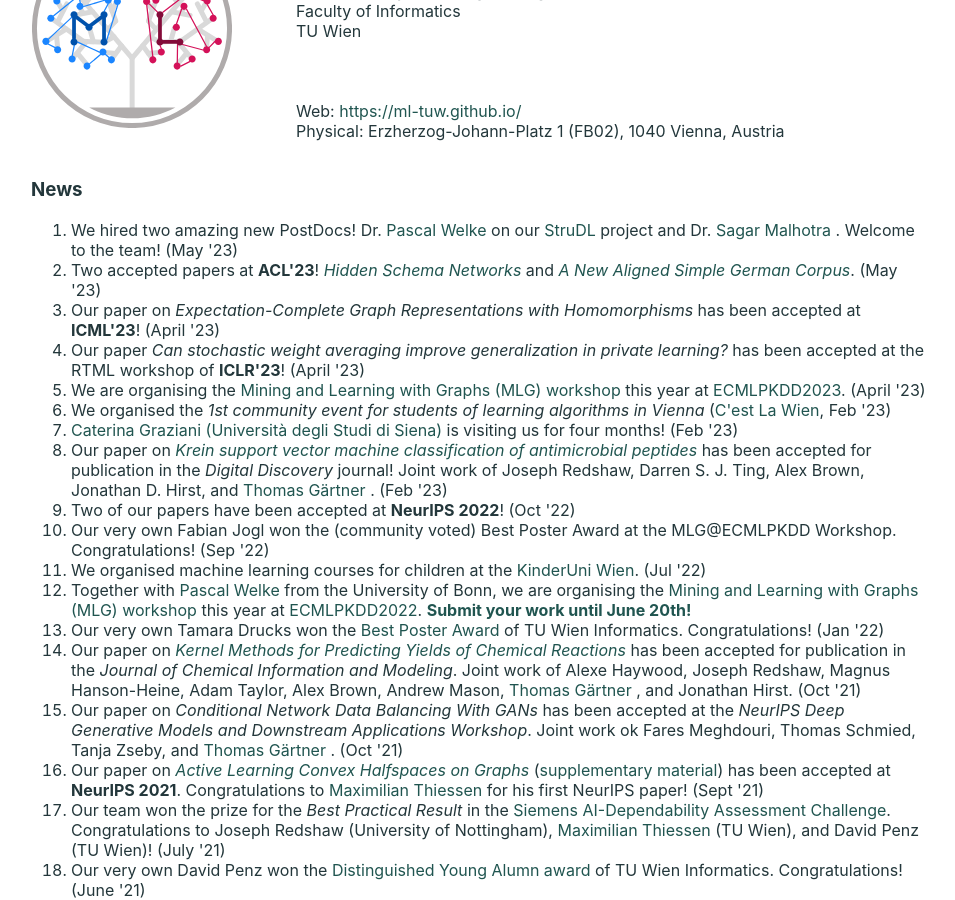
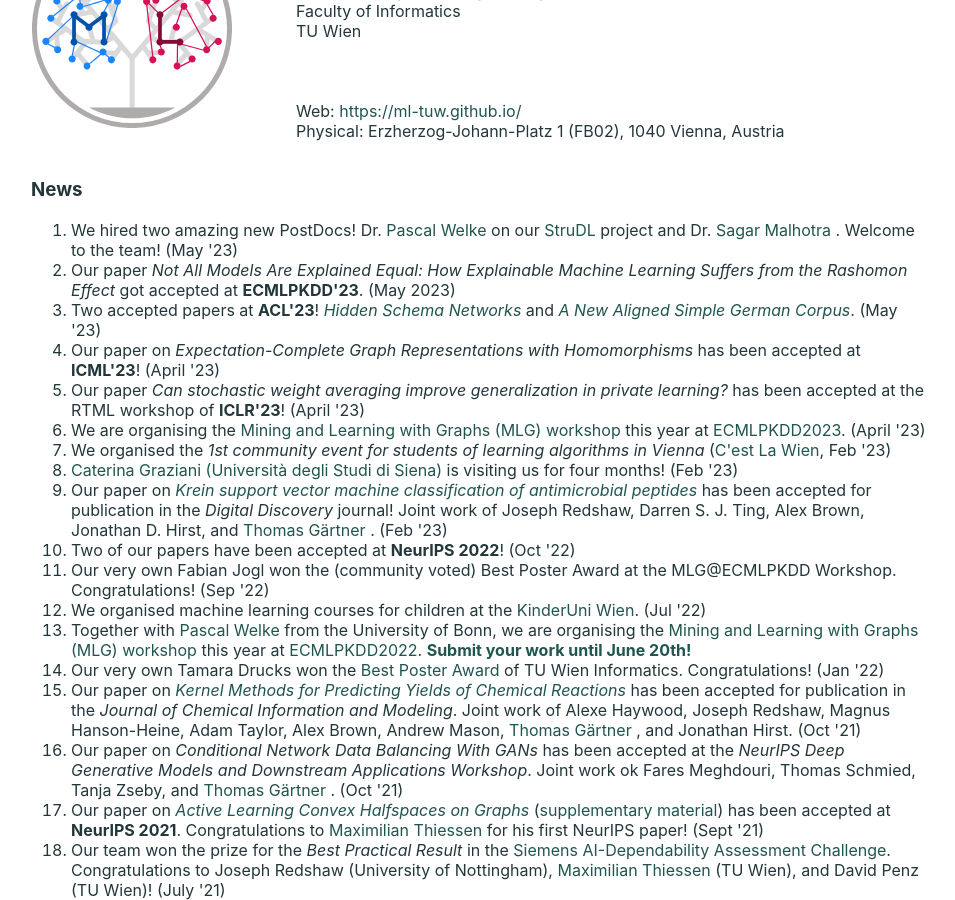
Before and after one commit to ml-tuw/ml-tuw.github.io, a Jekyll site: the page built from index.html, in a window 1280 px wide and 900 px high, scrolled down 341 px. Shown: the whole window, without its empty margins (161-1116 px from the left). Built offline with Jekyll 4.4.1, drawn with Linux system fonts in a browser that asks for light colours.

Commit message:
add news on ECML paper

```diff
--- a/index.html
+++ b/index.html
@@ -34,7 +34,8 @@
 
 <h3> News </h3>
 <ol>
-<li>We hired two amazing new PostDocs! Dr. {% include listppl.html ppls="PascalWelke" -%} on our <a href="projects/">StruDL</a> project and Dr. {% include listppl.html ppls="SagarMalhotra" -%}. Welcome to the team! (May '23)
+<li>We hired two amazing new PostDocs! Dr. {% include listppl.html ppls="PascalWelke" -%} on our <a href="projects/">StruDL</a> project and Dr. {% include listppl.html ppls="SagarMalhotra" -%}. Welcome to the team! (May '23)</li>
+<li>Our paper <i>Not All Models Are Explained Equal: How Explainable Machine Learning Suffers from the Rashomon Effect</i> got accepted at <b>ECMLPKDD'23</b>. (May 2023)</li>
 <li>Two accepted papers at <b>ACL'23</b>! <i><a href="https://arxiv.org/abs/2207.03777">Hidden Schema Networks</a></i> and <i><a href="https://arxiv.org/abs/2209.01106">A New Aligned Simple German Corpus</a></i>. (May '23)</li>
 <li>Our paper on <i>Expectation-Complete Graph Representations with Homomorphisms</i> has been accepted at <b>ICML'23</b>! (April '23)</li>
 <li>Our paper <i>Can stochastic weight averaging improve generalization in private learning?</i> has been accepted at the RTML workshop of <b>ICLR'23</b>! (April '23)</li>
```
